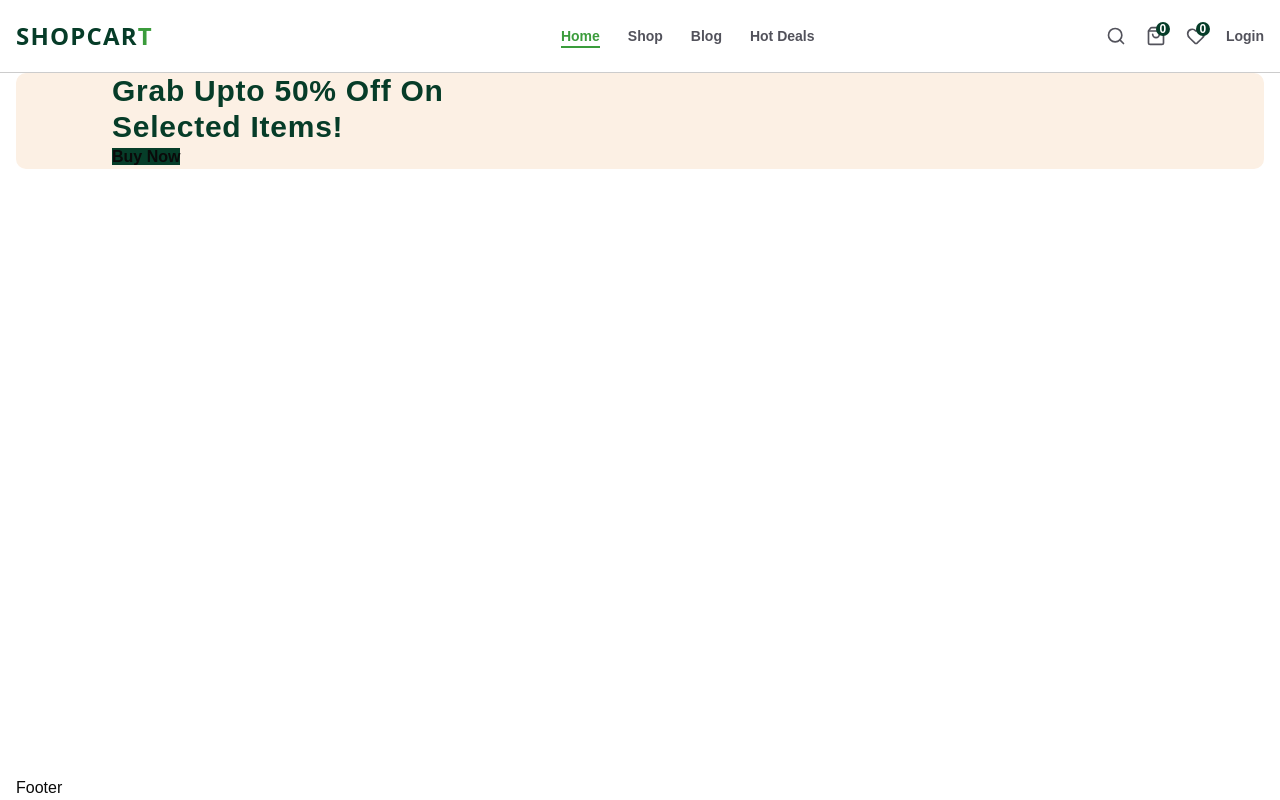
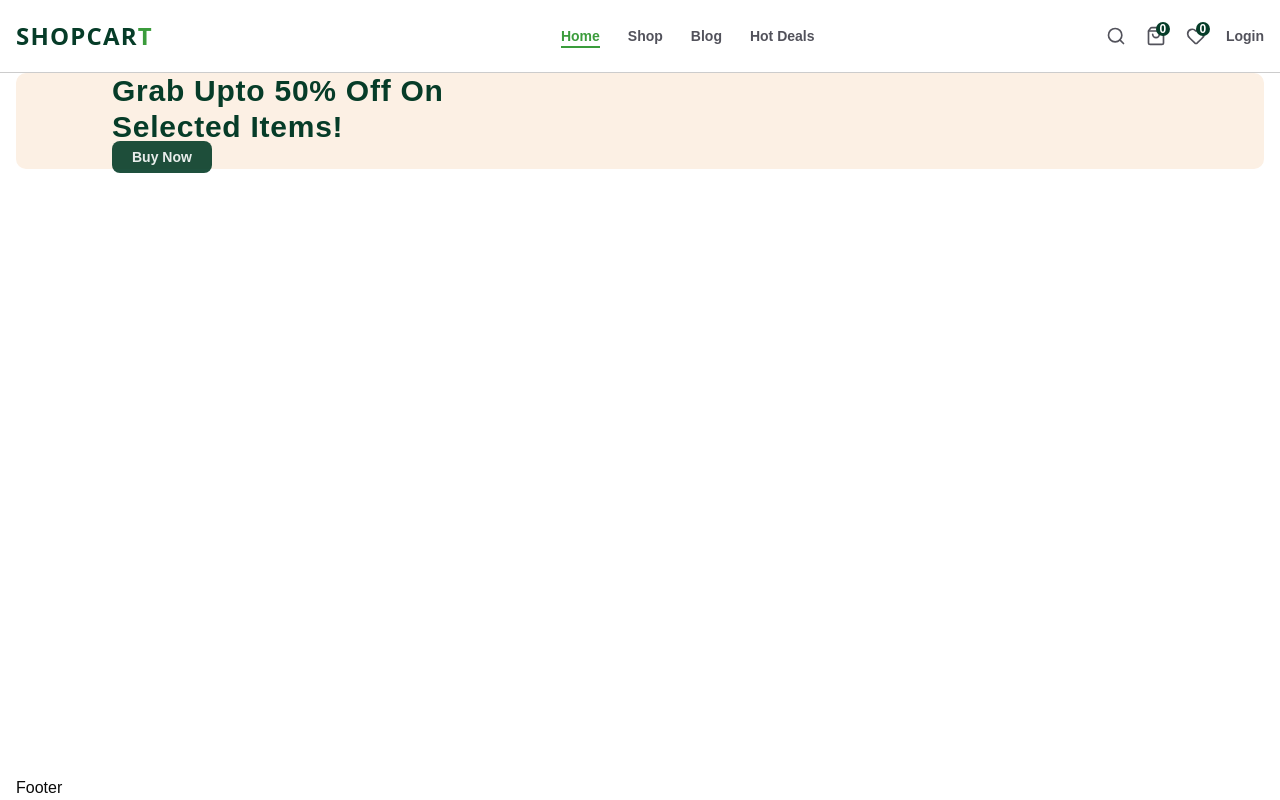
Before and after one commit to Roshen-Perera/nintrix-app, a Next.js app: page / in a window 1280 px wide. Built offline with nearby package versions, Linux system fonts and the light colour scheme; no server answers.

Commit message:
feat: enhance 'Buy Now' link styling in HomeBanner component

```diff
--- a/components/HomeBanner.tsx
+++ b/components/HomeBanner.tsx
@@ -10,7 +10,7 @@ const HomeBanner = () => {
           Grab Upto 50% off on <br />
           selected items!
         </Title>
-        <Link href={"/shop"} className="bg-shop_btn_dark_green font-semibold">Buy Now</Link>
+        <Link href={"/shop"} className="bg-shop_btn_dark_green/90 text-white/90 px-5 py-2 rounded-md text-sm font-semibold hover:text-white hover:bg-shop_dark_green hoverEffect">Buy Now</Link>
       </div>
       <div></div>
     </div>
```
